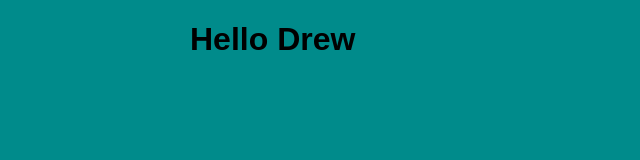
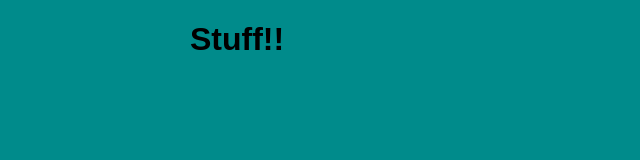
Before and after one commit to alextait1/portfolio, a website: page index.html in a window 1280 px wide. Shown: the whole page, without its empty margins (0-640 px from the left). Drawn offline with Linux system fonts and the light colour scheme.

Commit message:
initial commit

```diff
--- a/index.html
+++ b/index.html
@@ -2,13 +2,13 @@
 <html lang="en">
 <head>
 	<meta charset="UTF-8">
-	<title>My Project</title>
+	<title>Alex Tait Portfolio</title>
 	<link rel="stylesheet" href="public/styles/style.css">
 </head>
 <body>
 
 	<div class="container">
-		<h1>Hello Drew</h1>
+		<h1>Stuff!!</h1>
 	</div>
 
 	<script src="public/scripts/main.js"></script>
```
